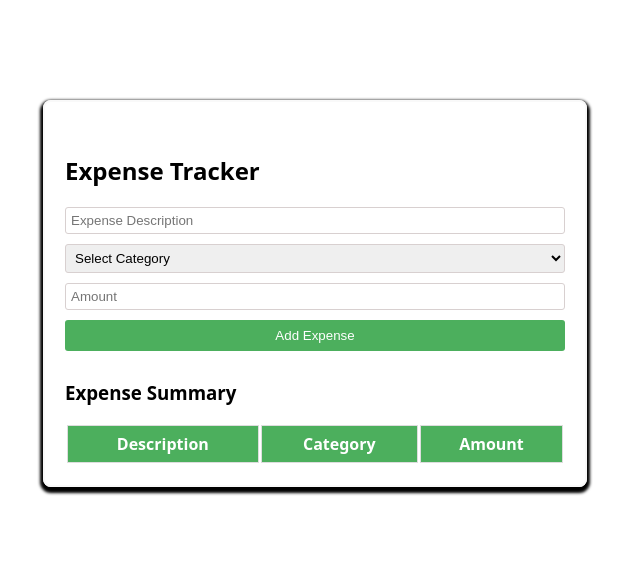
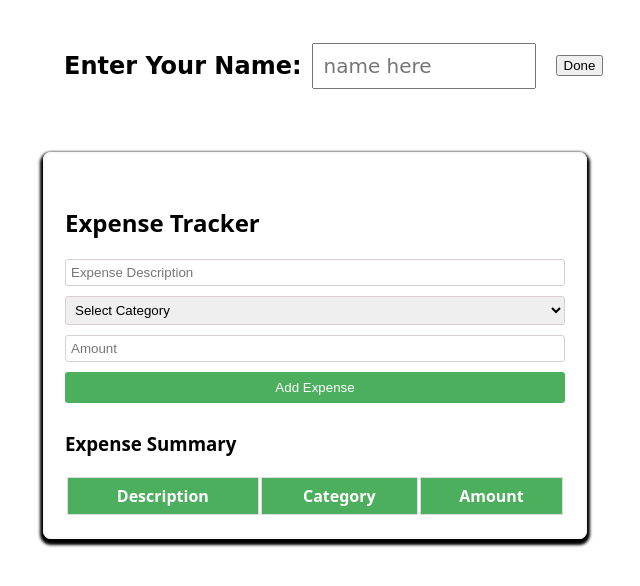
Before and after one commit to GauravSinghdev/Expense-Tracker, a plain HTML site: page index.html in a window 1280 px wide. Shown: the whole page, without its empty margins (325-965 px from the left). Drawn offline with Linux system fonts and the light colour scheme.

```diff
--- a/form.js
+++ b/form.js
@@ -2,10 +2,16 @@
 
 const expenseList = document.getElementById("expenseList");
 
+const name1 = document.querySelector(".name");
+
 let t_amount = 0;
 
 expenseForm.addEventListener('submit', (e) =>{
+
     e.preventDefault(); //to prevent reload
+
+
+    initial = true;
 
     const description = document.getElementById("description").value;
 
@@ -37,3 +43,21 @@
     }
 
 })
+
+
+function nameSet()
+{
+    const n = document.querySelector(".nametxt").value;
+    localStorage.setItem("name", n);
+    location.reload();
+}
+
+
+
+window.addEventListener("load", () => {
+    const value = localStorage.getItem("name");
+    if(value!=null){
+        name1.innerHTML = `Hi ${value}!`;
+        name1.id = "newName";
+    }
+})
--- a/index.html
+++ b/index.html
@@ -7,6 +7,12 @@
     <link rel="stylesheet" href="style.css">
 </head>
 <body>
+        <div class="name">
+            <h2 >Enter Your Name: </h2>
+            <input type="text" placeholder="name here" class="nametxt">
+            <button onclick="nameSet()">Done</button>
+        </div>
+
         <div class ="container">
         <h2 class="heading">Expense Tracker</h2>
         <form id="expenseForm">
--- a/style.css
+++ b/style.css
@@ -1,5 +1,5 @@
 body{
-    font-family: system-ui, -apple-system, BlinkMacSystemFont, 'Segoe UI', Roboto, Oxygen, Ubuntu, Cantarell, 'Open Sans', 'Helvetica Neue', sans-serif
+    font-family: system-ui, -apple-system, BlinkMacSystemFont, 'Segoe UI', Roboto, Oxygen, Ubuntu, Cantarell, 'Open Sans', 'Helvetica Neue', sans-serif;
 }
 
 .container{
@@ -16,6 +16,11 @@
     padding-top: 12px;
 }
 
+#newName{
+    font-size: 40px;
+    margin-bottom: -50px;
+    padding-left: 360px;
+}
 
 
 #category, #amount, #description, #submit{
@@ -74,3 +79,26 @@
     font-weight: 600;
     font-size: 30px;
 }
+
+
+.name{
+    display: flex;
+    align-items: center;
+    width: 700px;
+    margin: 30px auto;
+    padding: 2px;
+    padding-left: 200px;
+    font-family: cursive;
+    /* background-color: #45a049; */
+    margin-bottom: -50px;
+}
+
+.nametxt{
+    width: 200px;
+    height: 40px;
+    margin-left: 10px;
+    font-family: cursive;
+    padding-inline: 10px;
+    font-size: 20px;
+    margin-right: 20px;
+}
```
